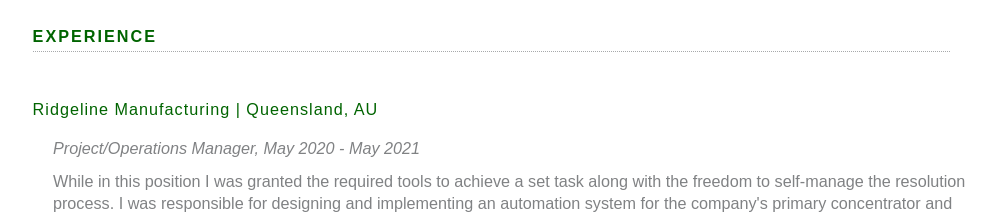
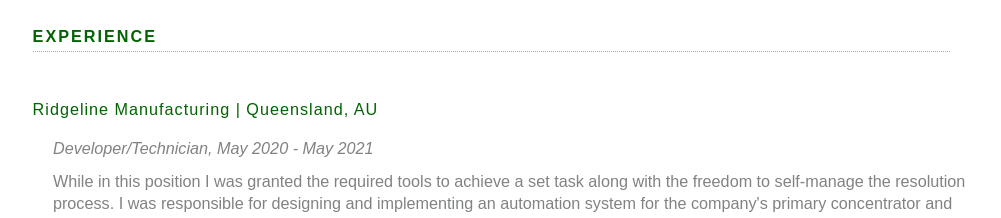
Before and after one commit to lreynolds188/Portfolio, a Next.js app: page /resume in a window 1280 px wide. Shown: the part 1180-1398 px from the top of the page, without its empty margins (98-1099 px from the left). Built offline with nearby package versions, Linux system fonts and the light colour scheme.

Commit message:
description update

```diff
--- a/pages/resume.js
+++ b/pages/resume.js
@@ -39,7 +39,7 @@ export default function Home() {
           <br />
           <h2 className={styles.categoryHeaders}>Experience</h2><hr /><br/>
           <p className={styles.primaryTitles}>Ridgeline Manufacturing | Queensland, AU</p>
-          <p className={styles.categoryDetails}>Project/Operations Manager, May 2020 - May 2021</p>
+          <p className={styles.categoryDetails}>Developer/Technician, May 2020 - May 2021</p>
           <p className={styles.categoryDescription}>While in this position I was granted the required tools to achieve a set task along with the freedom to self-manage the resolution process. I was responsible for designing and implementing an automation system for the company's primary concentrator and seeing that operations run as normal.</p>
           <br />
           <a className={styles.primaryTitles} href="https://www.kilcoyglobalfoods.com/" target="_blank">Kilcoy Global Foods | Queensland, AU</a>
```
